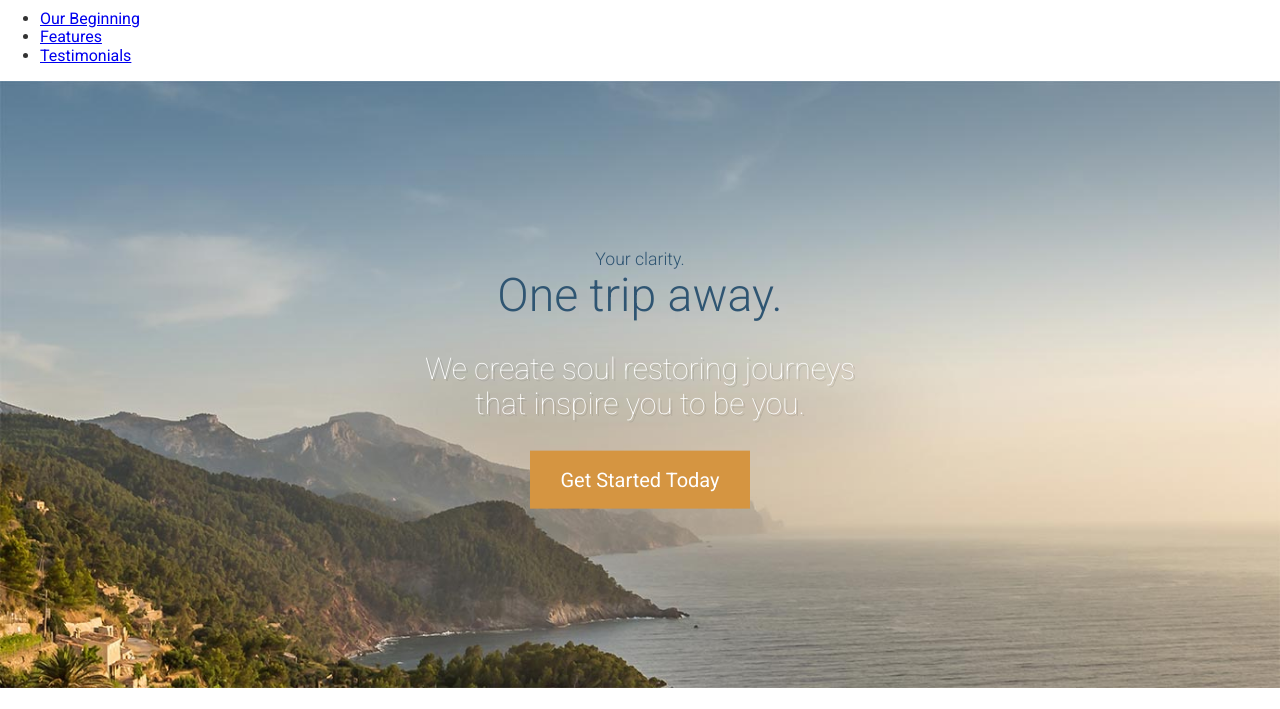
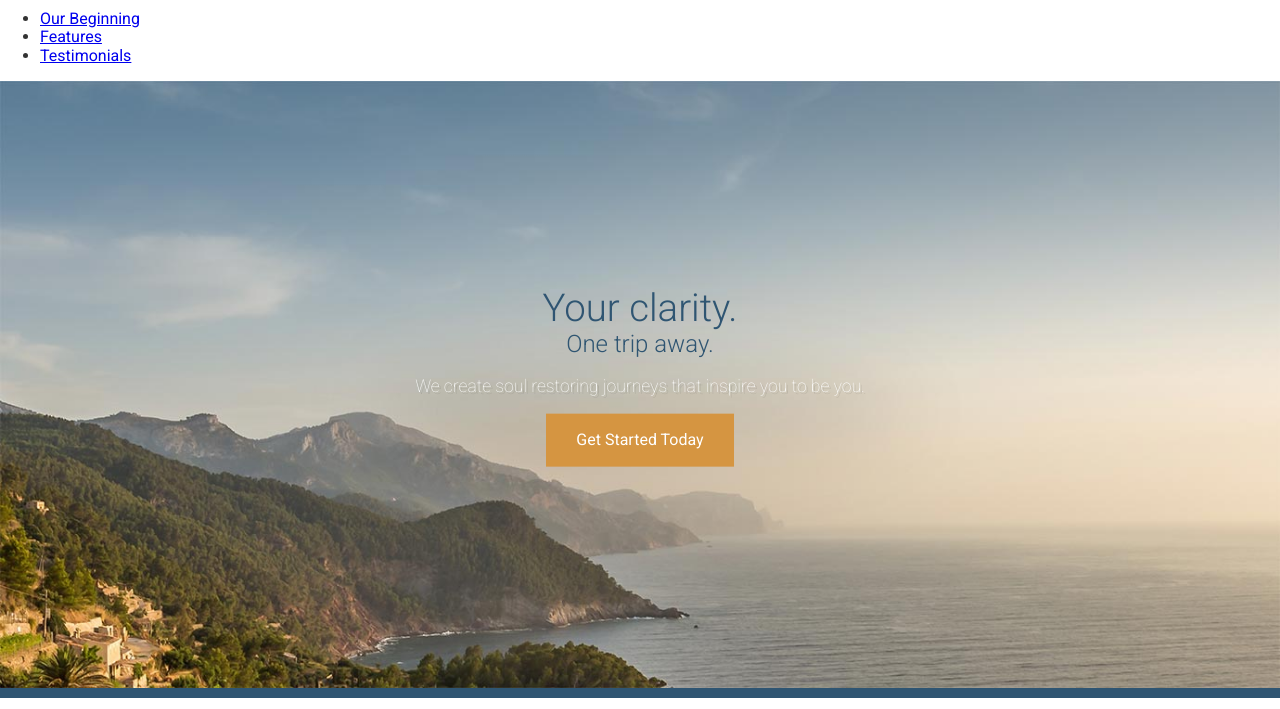
Before and after one commit to davidva123/GitTest, a website: page app/index.html in a window 1280 px wide. Shown: the part 82-791 px from the top of the page. Drawn offline with Linux system fonts and the light colour scheme.

Commit message:
Working on the overall layout and changes

```diff
--- a/app/assets/styles/modules/_btn.css
+++ b/app/assets/styles/modules/_btn.css
@@ -10,8 +10,13 @@
   }
 
   &--large {
+
+    padding: 1.1rem 1.9rem;
+
+  @mixin atSmall{
     font-size: 1.25rem;
-    padding: 1.1rem 1.9rem;
+  }
+
   }
 
 }
--- a/app/assets/styles/modules/_large-hero.css
+++ b/app/assets/styles/modules/_large-hero.css
@@ -1,5 +1,11 @@
 .large-hero {
+    border-bottom:10px solid $mainBlue;
     position: relative;
+
+&__image{
+    display:block;
+}
+
     &__text-content {
         position: absolute;
         top: 50%;
@@ -12,31 +18,35 @@
         font-weight: 300;
         color: $mainBlue;
         margin: 0;
-font-size:1.1rem;
+        font-size:2.4rem;
+
         @mixin atSmall{
-               font-size: 2rem;
+               font-size: 4.8rem;
         }
 
-        @mixin atMedium{
-            font-size:3.2rem;
-        }
-        @mixin atLarge{
-               font-size: 4.8rem;
-        }
+
     }
     &__subtitle {
         font-weight: 300;
         color: $mainBlue;
-        font-size: 2.9rem;
+        font-size: 1.5rem;
         margin: 0;
+
+        @mixin atSmall{
+            font-size:2.9rem;
+        }
     }
     &__description {
         color: #FFF;
-        font-size: 1.875rem;
+        font-size: 1.1rem;
         font-weight: 100;
         text-shadow: 2px 2px 0 rgba(0, 0, 0, .1);
         max-width: 30rem;
         margin-left: auto;
         margin-right: auto;
     }
+    @mixin atSmall{
+        font-size: 1.875rem;
+
+    }
 }
--- /dev/null
+++ b/app/assets/styles/modules/_page-section.css
@@ -0,0 +1,8 @@
+.page-section{
+    padding:4.5rem 0;
+
+&--blue{
+    background-color:$mainBlue;
+    color:white;
+}
+}
--- /dev/null
+++ b/app/assets/styles/modules/_wrapper.css
@@ -0,0 +1,7 @@
+.wrapper{
+    padding-left:18px;
+    padding-right:18px;
+    max-width:1200px;
+    margin-left:auto;
+    margin-right:auto;
+}
--- a/app/assets/styles/styles.css
+++ b/app/assets/styles/styles.css
@@ -3,3 +3,5 @@
 @import "base/_variables";
 @import "modules/_large-hero";
 @import "modules/_btn";
+@import "modules/_wrapper";
+@import "modules/_page-section";
--- a/app/index.html
+++ b/app/index.html
@@ -34,34 +34,42 @@
       <source srcset="assets/images/hero--small.jpg 990w, assets/images/hero--small-hi-dpi.jpg 1980w" media="(min-width: 640px)">
 
 
-      <img srcset="assets/images/hero--smaller.jpg 640w, assets/images/hero--smaller-hi-dpi.jpg 1280w" alt="Coastal view of ocean city">
+      <img srcset="assets/images/hero--smaller.jpg 640w, assets/images/hero--smaller-hi-dpi.jpg 1280w" alt="Coastal view of ocean city"
+        class="large-hero__image">
     </picture>
     <div class="large-hero__text-content">
+      <div class="wrapper">
         <h1 class="large-hero__title">Your clarity.</h1>
         <h2 class="large-hero__subtitle">One trip away.</h2>
         <p class="large-hero__description">We create soul restoring journeys that inspire you to be you.</p>
         <p><a href="#" class="btn btn--orange btn--large">Get Started Today</a></p>
       </div>
     </div>
+  </div>
 
-  <div id="our-beginning">
+  <div id="our-beginning" class="page-section">
+    <div class="wrapper">
+
       <h2>The first trip we planned was our own.</h2>
       <h3>Ever since, we&rsquo;ve been working to make travel better for everyone.</h3>
       <img src="assets/images/first-trip.jpg" alt="Couple walking down a street.">
       <img src="assets/images/our-start.jpg" alt="Our founder, Jane Doe">
       <h2>Here&rsquo;s how we got started&hellip;</h2>
       <p>Lorem ipsum dolor sit amet, consectetur adipisicing elit, sed do eiusmod tempor incididunt ut labore et dolore magna
-      aliqua. Ut enim ad minim veniam, <a href="#">quis nostrud exercitation</a> ullamco laboris nisi ut aliquip ex ea commodo
-      consequat. Duis aute irure dolor in reprehenderit in voluptate velit esse cillum dolore eu fugiat nulla pariatur. Excepteur
-      sint occaecat cupidatat non proident, sunt in culpa qui officia deserunt mollit anim id est laborum.</p>
+        aliqua. Ut enim ad minim veniam, <a href="#">quis nostrud exercitation</a> ullamco laboris nisi ut aliquip ex ea
+        commodo consequat. Duis aute irure dolor in reprehenderit in voluptate velit esse cillum dolore eu fugiat nulla pariatur.
+        Excepteur sint occaecat cupidatat non proident, sunt in culpa qui officia deserunt mollit anim id est laborum.</p>
       <p>Duis aute irure dolor in <strong>reprehenderit in</strong> voluptate velit esse cillum dolore eu fugiat nulla pariatur.
         Excepteur sint occaecat cupidatat non proident, sunt in culpa qui officia deserunt mollit anim id est laborum. Lorem
         ipsum dolor sit amet, consectetur adipisicing elit, sed do eiusmod tempor incididunt ut labore et dolore magna aliqua.</p>
       <p>Duis aute irure dolor in reprehenderit in voluptate velit esse cillum dolore eu fugiat nulla pariatur. Excepteur sint
-      occaecat cupidatat non proident, sunt in culpa qui officia deserunt mollit anim id est laborum velit esse cillum <strong>dolore eu fugiat.</strong></p>
+        occaecat cupidatat non proident, sunt in culpa qui officia deserunt mollit anim id est laborum velit esse cillum
+        <strong>dolore eu fugiat.</strong></p>
+    </div>
   </div>
 
-  <div id="features">
+  <div id="features" class="page-section page-section--blue">
+    <div class="wrapper">
       <img src="assets/images/icons/star.svg">
     <h2>Our Features</h2>
 
@@ -84,6 +92,7 @@
     <h3>Survival Kit</h3>
     <p>Everytime you book an escape with us we send you a survival kit with the finest materials. The kit will allow you to
       setup a tent, start a fire, scratch your own back and lower your taxes.</p>
+    </div>
   </div>
 
   <div id="testimonials">
--- a/app/temp/styles/styles.css
+++ b/app/temp/styles/styles.css
@@ -432,7 +432,16 @@ img {
 }
 
 .large-hero {
+    border-bottom:10px solid #2f5572;
     position: relative;
+    @mixin atSmall{
+        font-size: 1.875rem;
+
+    }
+}
+
+.large-hero__image{
+  display:block;
 }
 
 .large-hero__text-content {
@@ -449,17 +458,9 @@ img {
   font-weight: 300;
   color: #2f5572;
   margin: 0;
-  font-size:1.1rem;
+  font-size:2.4rem;
 
   @mixin atSmall{
-    font-size: 2rem;
-  }
-
-  @mixin atMedium{
-    font-size:3.2rem;
-  }
-
-  @mixin atLarge{
     font-size: 4.8rem;
   }
 }
@@ -467,13 +468,17 @@ img {
 .large-hero__subtitle {
   font-weight: 300;
   color: #2f5572;
-  font-size: 2.9rem;
+  font-size: 1.5rem;
   margin: 0;
+
+  @mixin atSmall{
+    font-size:2.9rem;
+  }
 }
 
 .large-hero__description {
   color: #FFF;
-  font-size: 1.875rem;
+  font-size: 1.1rem;
   font-weight: 100;
   text-shadow: 2px 2px 0 rgba(0, 0, 0, .1);
   max-width: 30rem;
@@ -495,6 +500,26 @@ img {
 }
 
 .btn--large {
-  font-size: 1.25rem;
   padding: 1.1rem 1.9rem;
+
+  @mixin atSmall{
+    font-size: 1.25rem;
+  }
 }
+
+.wrapper{
+    padding-left:18px;
+    padding-right:18px;
+    max-width:1200px;
+    margin-left:auto;
+    margin-right:auto;
+}
+
+.page-section{
+    padding:4.5rem 0;
+}
+
+.page-section--blue{
+  background-color:#2f5572;
+  color:white;
+}
```
Lines whose indentation alone changed are shown as unchanged.
